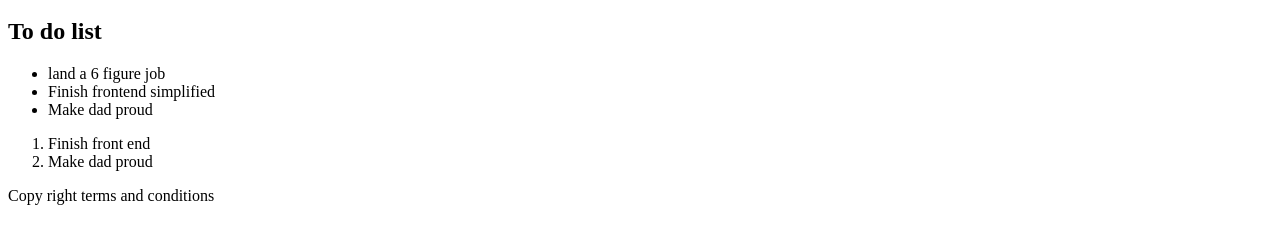
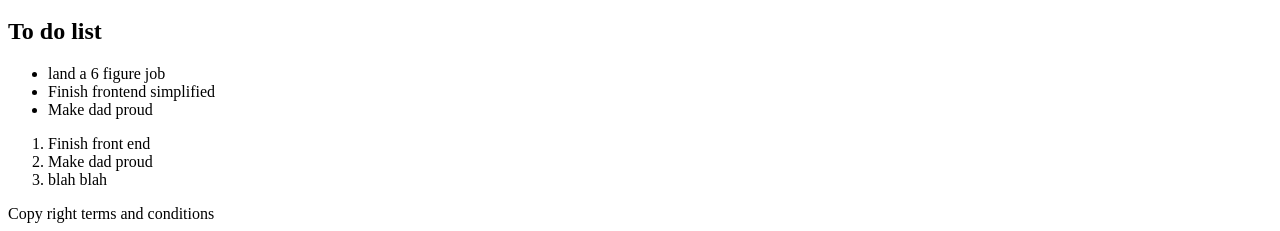
Before and after one commit to EzatRahid/My-first-Github-project, a plain HTML site: page index.html in a window 1280 px wide. Shown: the part 718-949 px from the top of the page. Drawn offline with Linux system fonts and the light colour scheme.

```diff
--- a/index.html
+++ b/index.html
@@ -41,6 +41,8 @@
     <ol>
         <li>Finish front end</li>
         <li>Make dad proud</li>
+        <li> blah blah</li>
+
 
 </ol>
 </section>
```
